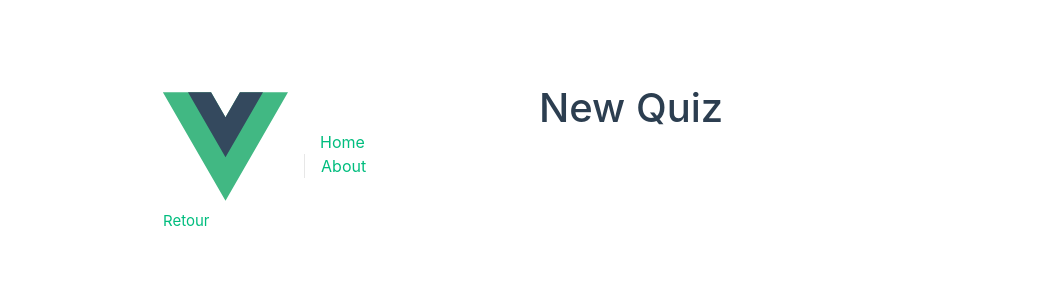
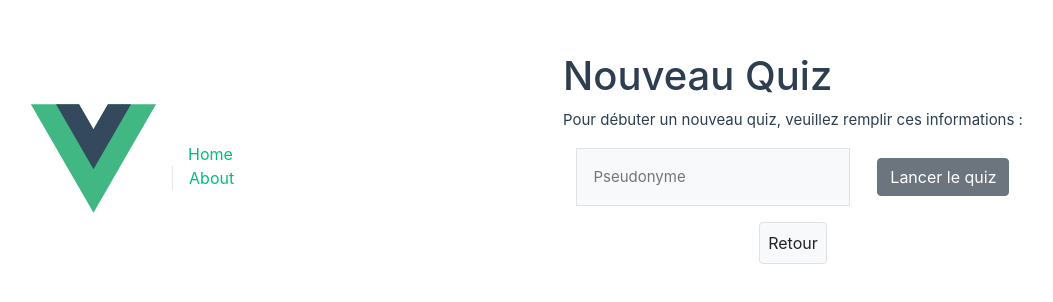
Before and after one commit to BaptisteBtx/Quiz-full-stack, a Vue app in the folder quiz-ui/: page /start-new-quiz-page in a window 1280 px wide. Shown: the part 242-544 px from the top of the page, without its empty margins (101-1154 px from the left). Built offline with nearby package versions, Linux system fonts and the light colour scheme.

Commit message:
NewQuizPage

```diff
--- a/quiz-ui/src/views/NewQuizPage.vue
+++ b/quiz-ui/src/views/NewQuizPage.vue
@@ -1,6 +1,25 @@
 <template>
-  <h1>New Quiz</h1>
-  <router-link to="/">Retour</router-link>
+
+  <div class="container px-4">
+    <h1>Nouveau Quiz</h1>
+    <p> Pour débuter un nouveau quiz, veuillez remplir ces informations :</p>
+    <div class="d-flex justify-content-around align-items-center">
+      <input class="p-3 border bg-light" placeholder="Pseudonyme" type="text" />
+
+      <button type="button" class="btn btn-secondary ">Lancer le quiz</button>
+
+
+
+    </div>
+    <div class="p-2"></div>
+    <div class="d-flex justify-content-around align-items-center">
+      <router-link class="btn p-2 border bg-light" to="/">Retour</router-link>
+    </div>
+  </div>
+
+
+
+
 </template>
 
 <script>
```
